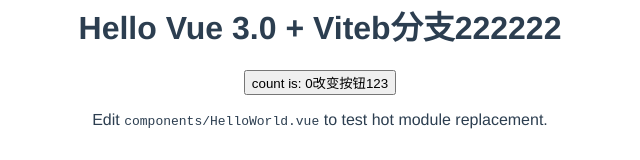
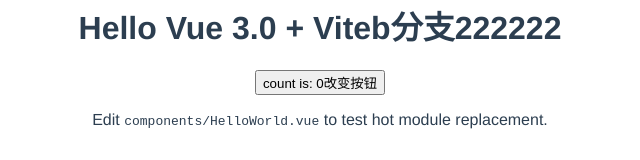
Before and after one commit to vividying/vue3-test, a Vue app: page / in a window 1280 px wide. Shown: the part 283-443 px from the top of the page, without its empty margins (320-960 px from the left). Built offline with nearby package versions, Linux system fonts and the light colour scheme.

Commit message:
remove 123

```diff
--- a/src/components/HelloWorld.vue
+++ b/src/components/HelloWorld.vue
@@ -1,6 +1,6 @@
 <template>
   <h1>{{ msg }}b分支222222</h1>
-  <button @click="count++">count is: {{ count }}改变按钮123</button>
+  <button @click="count++">count is: {{ count }}改变按钮</button>
   <p>
     Edit <code>components/HelloWorld.vue</code> to test hot module replacement.
   </p>
```
